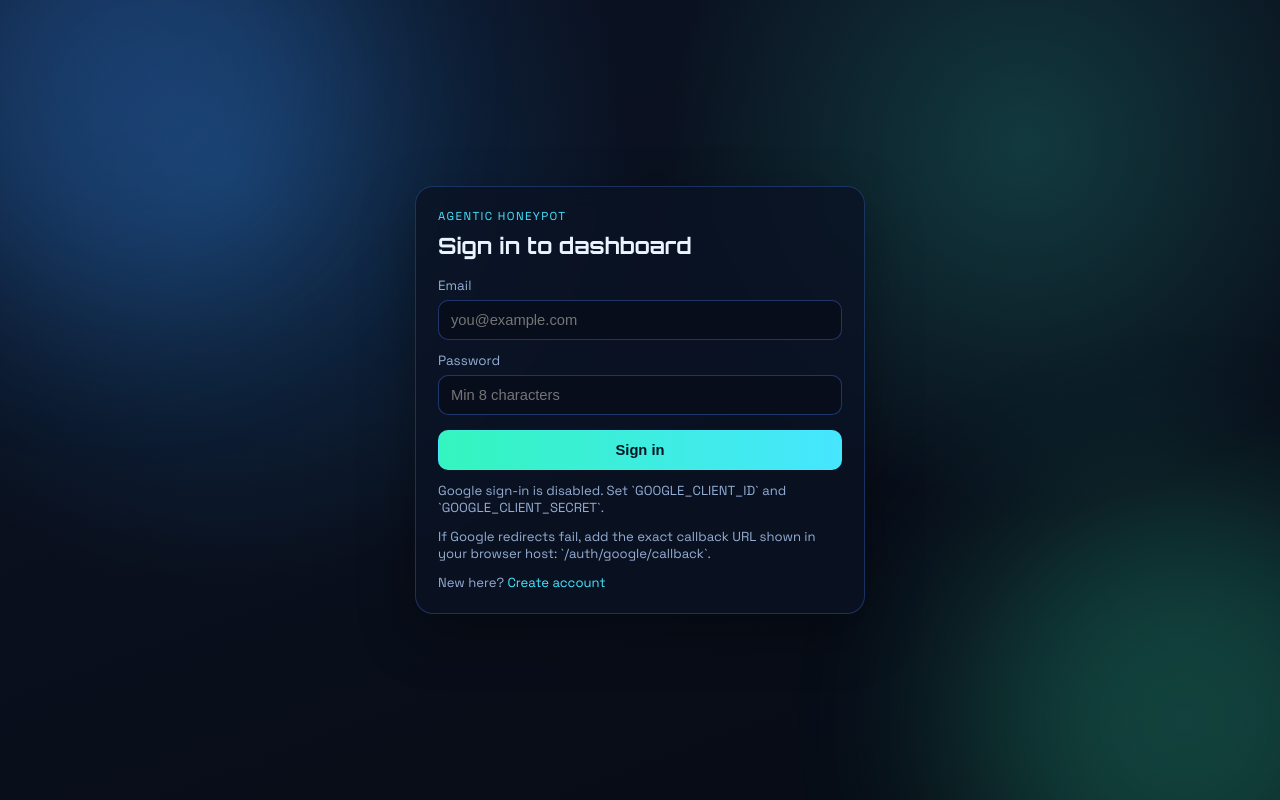
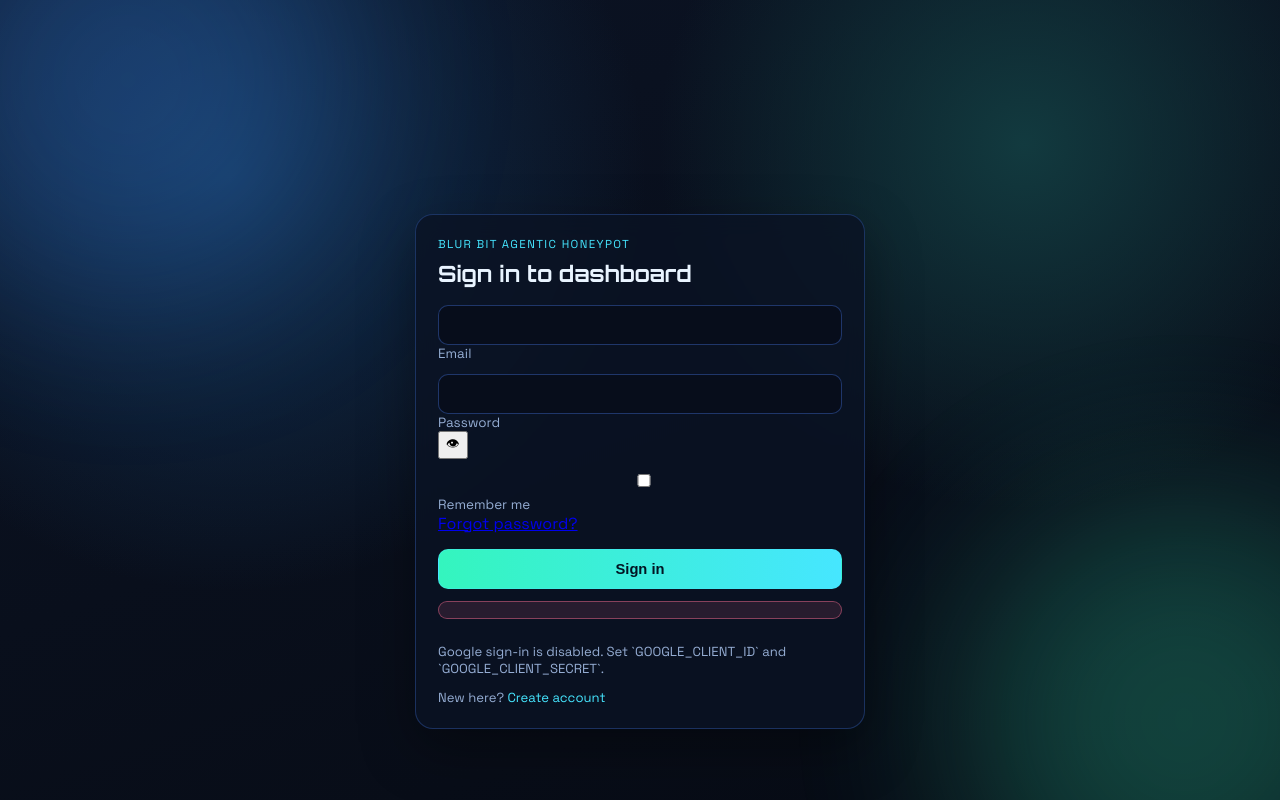
Before and after one commit to neerxj10/BlurBit-AI, a FastAPI app: page /login in a window 1280 px wide. Run offline with FastAPI, Linux system fonts and the light colour scheme; some libraries are stand-ins or nearby versions.

Commit message:
Add BlurBit favicon link across auth, dashboard, and chat pages

```diff
--- a/templates/auth.html
+++ b/templates/auth.html
@@ -4,48 +4,71 @@
     <meta charset="UTF-8" />
     <meta name="viewport" content="width=device-width, initial-scale=1.0" />
     <title>{% if mode == 'signup' %}Create Account{% else %}Sign In{% endif %} - Honeypot</title>
+    <link rel="icon" type="image/png" href="/static/BlurBitLogo.png" />
     <link rel="preconnect" href="https://fonts.googleapis.com" />
     <link rel="preconnect" href="https://fonts.gstatic.com" crossorigin />
     <link
       href="https://fonts.googleapis.com/css2?family=Orbitron:wght@500;700&family=Space+Grotesk:wght@400;500;700&display=swap"
       rel="stylesheet"
     />
-    <link rel="stylesheet" href="/static/auth.css" />
+    <link rel="stylesheet" href="/static/auth.css?v={{ asset_version }}" />
   </head>
   <body>
+    <div class="bg"></div>
     <div class="glow g1"></div>
     <div class="glow g2"></div>
 
     <main class="auth-shell">
       <section class="auth-card">
-        <p class="eyebrow">Agentic Honeypot</p>
+        <p class="eyebrow">Blur Bit Agentic Honeypot</p>
         <h1>{% if mode == 'signup' %}Create your account{% else %}Sign in to dashboard{% endif %}</h1>
 
-        {% if error %}
-        <p class="error">{{ error }}</p>
-        {% endif %}
+        {% if error %}<p class="error">{{ error }}</p>{% endif %}
 
-        <form method="post" action="/{% if mode == 'signup' %}signup{% else %}login{% endif %}" class="form">
+        <form
+          id="authForm"
+          method="post"
+          action="/{% if mode == 'signup' %}signup{% else %}login{% endif %}"
+          class="form"
+          data-mode="{{ mode }}"
+        >
           {% if mode == 'signup' %}
-          <label>
-            Full name
-            <input type="text" name="name" placeholder="Enter name" required />
-          </label>
+          <div class="field">
+            <input id="name" type="text" name="name" placeholder=" " required />
+            <label for="name">Full name</label>
+          </div>
           {% endif %}
 
-          <label>
-            Email
-            <input type="email" name="email" placeholder="you@example.com" required />
-          </label>
+          <div class="field">
+            <input id="email" type="email" name="email" placeholder=" " required />
+            <label for="email">Email</label>
+          </div>
 
-          <label>
-            Password
-            <input type="password" name="password" placeholder="Min 8 characters" required />
-          </label>
+          <div class="field password-field">
+            <input id="password" type="password" name="password" placeholder=" " required />
+            <label for="password">Password</label>
+            <button id="togglePassword" class="icon-btn" type="button" aria-label="Show password">👁</button>
+          </div>
 
-          <button type="submit" class="primary">
-            {% if mode == 'signup' %}Create account{% else %}Sign in{% endif %}
+          {% if mode == 'login' %}
+          <div class="login-row">
+            <label class="remember">
+              <input type="checkbox" id="rememberMe" name="remember_me" />
+              <span>Remember me</span>
+            </label>
+            <a class="mini-link" href="#">Forgot password?</a>
+          </div>
+          {% endif %}
+
+          <div style="display:none;">
+            <input type="text" id="usernameHidden" name="username_hidden" tabindex="-1" autocomplete="off" />
+          </div>
+
+          <button id="submitBtn" type="submit" class="primary">
+            <span id="submitText">{% if mode == 'signup' %}Create account{% else %}Sign in{% endif %}</span>
+            <span id="submitSpinner" class="spinner hidden" aria-hidden="true"></span>
           </button>
+          <p id="authError" class="error hidden"></p>
         </form>
 
         {% if google_enabled %}
@@ -53,7 +76,6 @@
         {% else %}
         <p class="hint">Google sign-in is disabled. Set `GOOGLE_CLIENT_ID` and `GOOGLE_CLIENT_SECRET`.</p>
         {% endif %}
-        <p class="hint">If Google redirects fail, add the exact callback URL shown in your browser host: `/auth/google/callback`.</p>
 
         <p class="switch">
           {% if mode == 'signup' %}
@@ -64,5 +86,6 @@
         </p>
       </section>
     </main>
+    <script src="/static/login.js?v={{ asset_version }}"></script>
   </body>
 </html>
--- a/templates/chat.html
+++ b/templates/chat.html
@@ -4,6 +4,7 @@
     <meta charset="UTF-8" />
     <meta name="viewport" content="width=device-width, initial-scale=1.0" />
     <title>Honeypot Live Chat</title>
+    <link rel="icon" type="image/png" href="/static/BlurBitLogo.png" />
     <link rel="preconnect" href="https://fonts.googleapis.com" />
     <link rel="preconnect" href="https://fonts.gstatic.com" crossorigin />
     <link
--- a/templates/dashboard.html
+++ b/templates/dashboard.html
@@ -4,6 +4,7 @@
     <meta charset="UTF-8" />
     <meta name="viewport" content="width=device-width, initial-scale=1.0" />
     <title>Honeypot Live Dashboard</title>
+    <link rel="icon" type="image/png" href="/static/BlurBitLogo.png" />
     <link rel="preconnect" href="https://fonts.googleapis.com" />
     <link rel="preconnect" href="https://fonts.gstatic.com" crossorigin />
     <link
```
